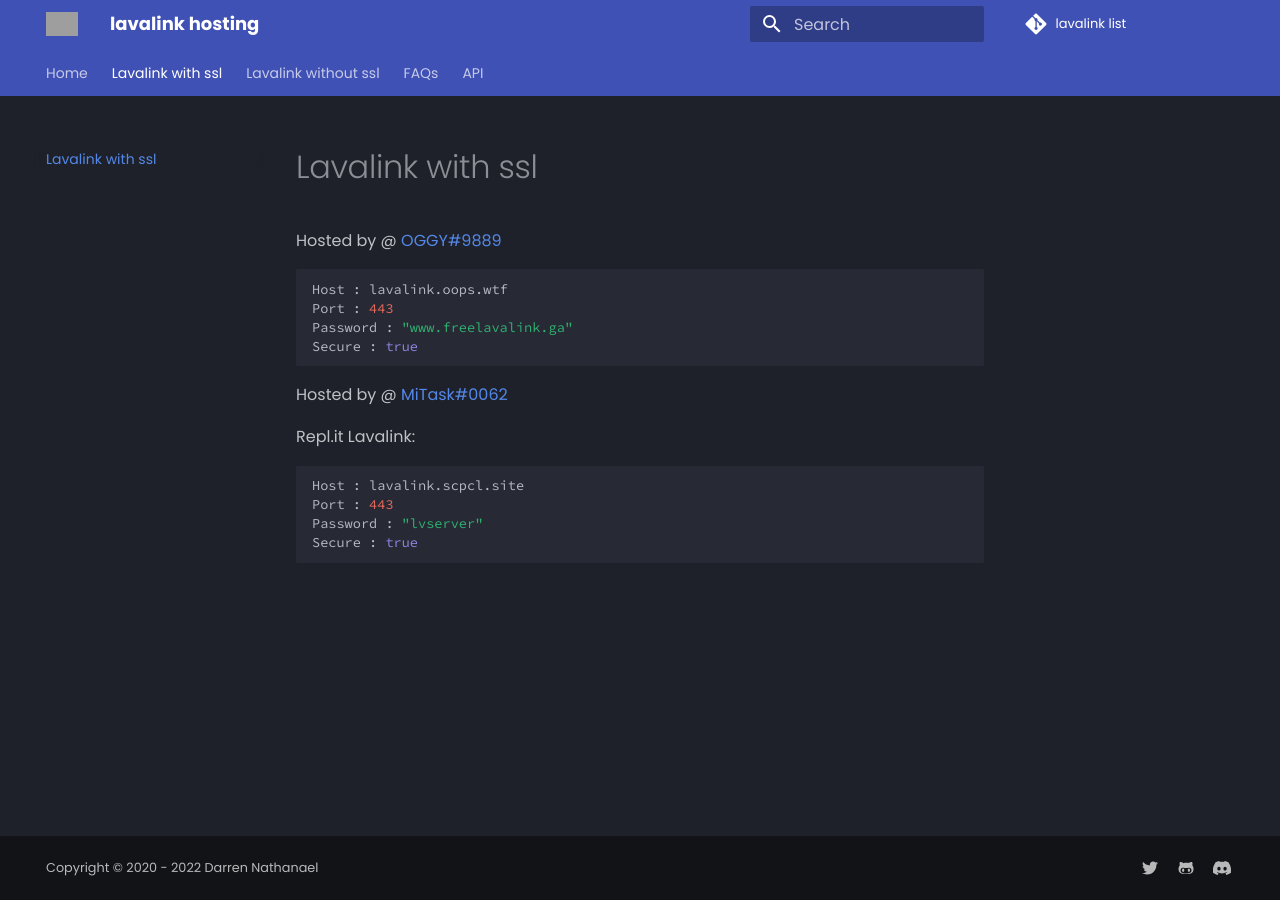
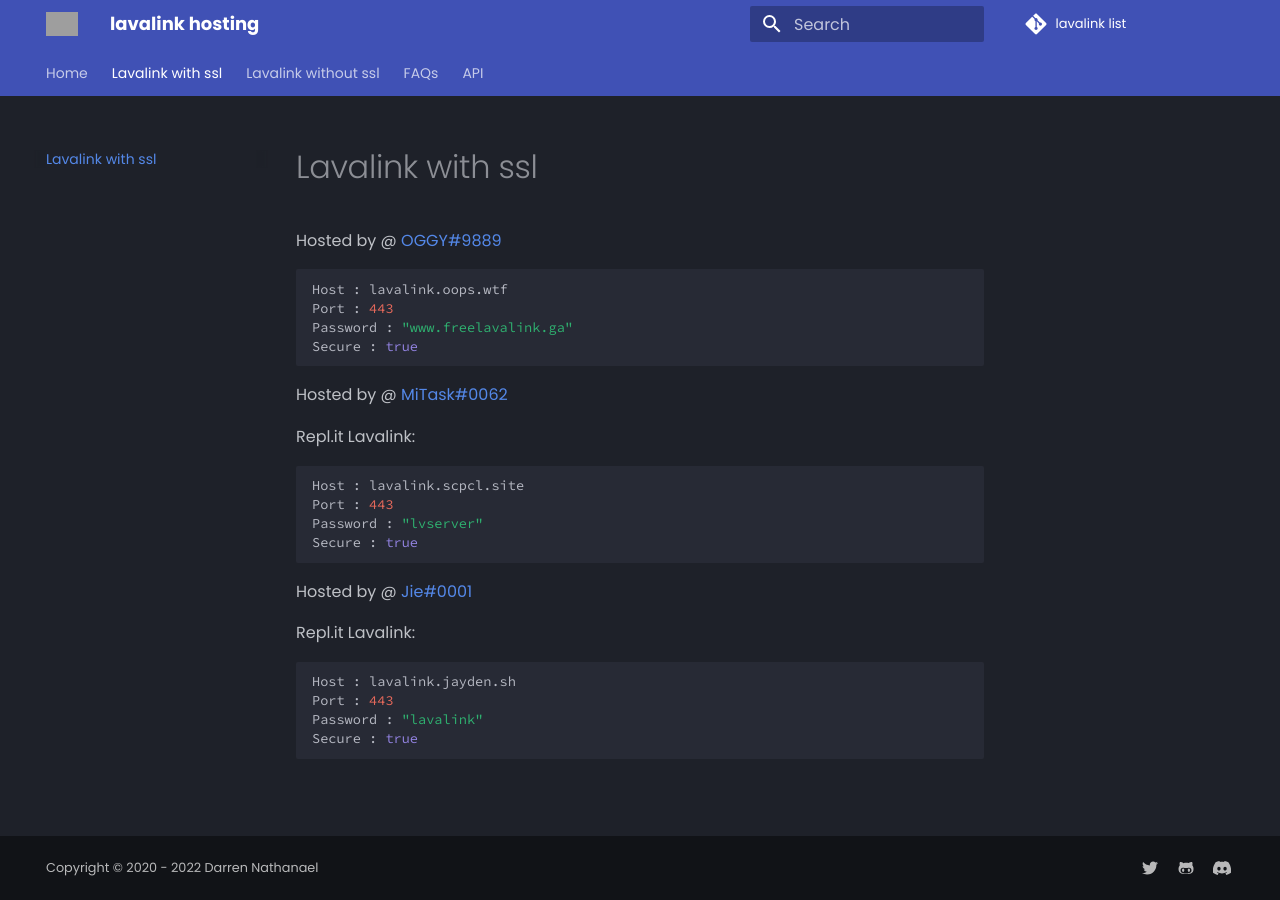
Before and after one commit to DarrenOfficial/lavalink-list, an MkDocs documentation site: the page built from docs/SSL/lavalink-with-ssl.md, in a window 1280 px wide. Built offline with MkDocs 1.6.1 and Material for MkDocs 9.7.7, drawn with Linux system fonts in a browser that asks for light colours; comment, search, counter and statistics services are not loaded; grey boxes are pictures that could not be loaded.

Commit message:
Update lavalink-with-ssl.md (#76)

````diff
--- a/docs/SSL/lavalink-with-ssl.md
+++ b/docs/SSL/lavalink-with-ssl.md
@@ -21,3 +21,12 @@ Port : 443
 Password : "lvserver"
 Secure : true
 ```
+Hosted by @ [Jie#0001](https://github.com/ImGudBlue)
+
+Repl.it Lavalink:
+```bash
+Host : lavalink.jayden.sh
+Port : 443
+Password : "lavalink"
+Secure : true
+```
````
